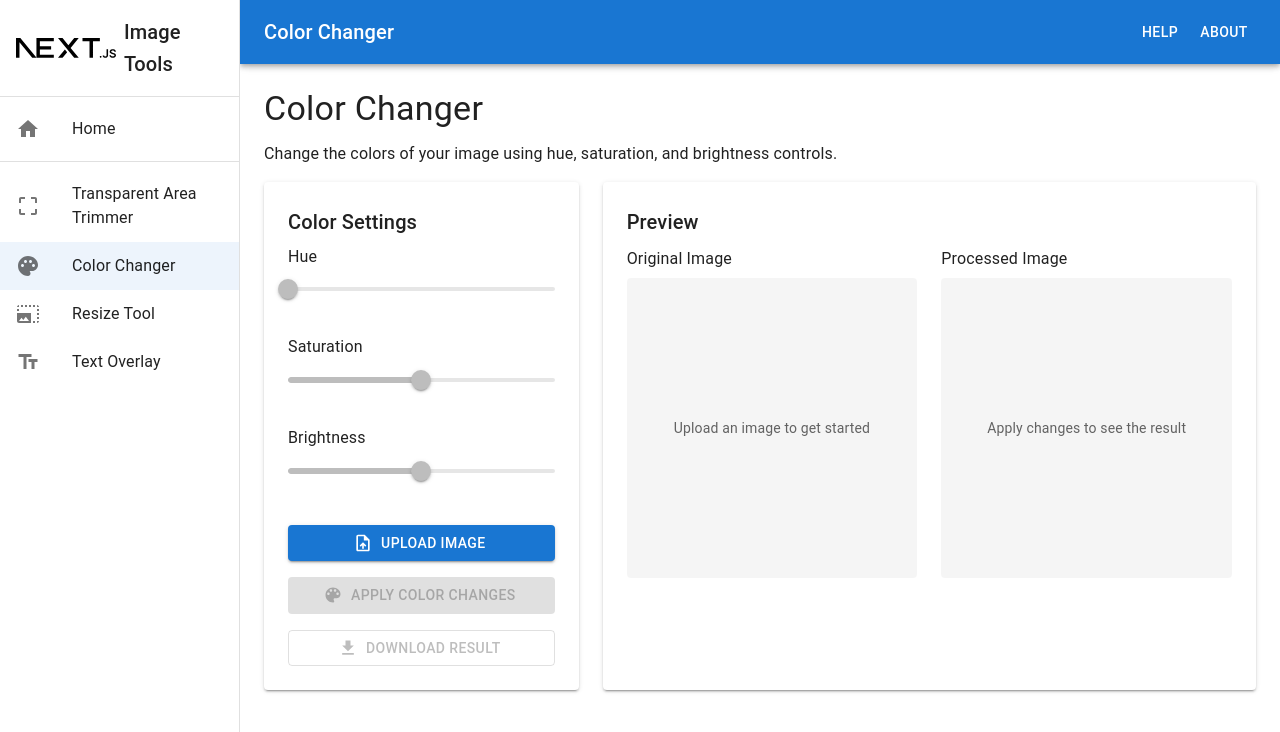
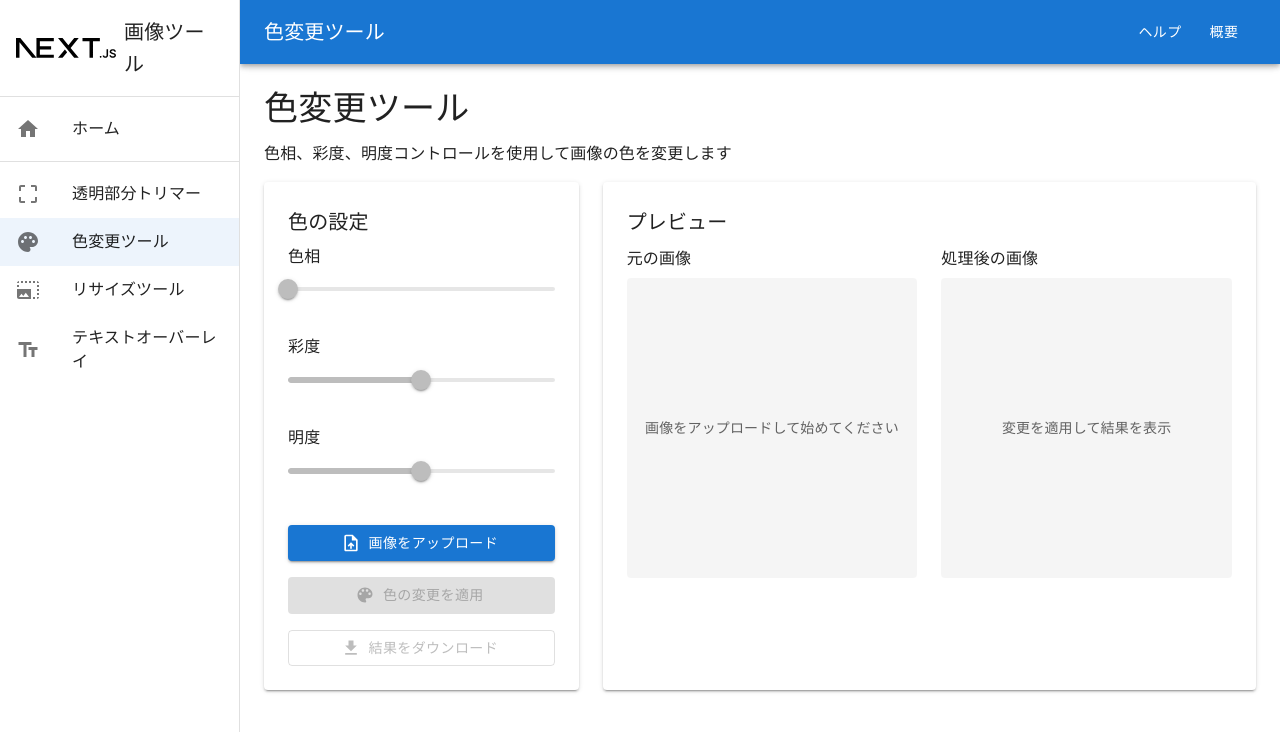
Before and after one commit to umekan/vercel-test, a Next.js app: page /tools/color-changer in a window 1280 px wide. Shown: the top 732 px of the page. Built offline with nearby package versions, Linux system fonts and the light colour scheme.

Commit message:
UIの日本語化

```diff
--- a/src/components/layout/Drawer.tsx
+++ b/src/components/layout/Drawer.tsx
@@ -14,6 +14,7 @@ import {
 } from '@mui/material';
 import { useRouter, usePathname } from 'next/navigation';
 import { toolsList } from '@/lib/toolsRegistry';
+import { getTranslations } from '@/lib/i18n';
 import Image from 'next/image';
 
 // Dynamically import Material UI icons
@@ -41,6 +42,7 @@ const iconMap: Record<string, React.ComponentType> = {
 export default function Sidebar({ drawerWidth, mobileOpen, handleDrawerToggle }: SidebarProps) {
   const router = useRouter();
   const pathname = usePathname();
+  const t = getTranslations();
 
   const handleToolSelect = (toolId: string) => {
     router.push(`/tools/${toolId}`);
@@ -62,7 +64,7 @@ export default function Sidebar({ drawerWidth, mobileOpen, handleDrawerToggle }:
           className="dark:invert"
         />
         <Typography variant="h6" component="div" sx={{ flexGrow: 1 }}>
-          Image Tools
+          {t.common.imageTools}
         </Typography>
       </Box>
       <Divider />
@@ -75,7 +77,7 @@ export default function Sidebar({ drawerWidth, mobileOpen, handleDrawerToggle }:
             <ListItemIcon>
               <HomeIcon />
             </ListItemIcon>
-            <ListItemText primary="Home" />
+            <ListItemText primary={t.common.home} />
           </ListItemButton>
         </ListItem>
       </List>
--- a/src/components/layout/Navbar.tsx
+++ b/src/components/layout/Navbar.tsx
@@ -14,6 +14,7 @@ import {
 import MenuIcon from '@mui/icons-material/Menu';
 import { usePathname } from 'next/navigation';
 import { getToolById } from '@/lib/toolsRegistry';
+import { getTranslations } from '@/lib/i18n';
 
 interface NavbarProps {
   drawerWidth: number;
@@ -24,22 +25,23 @@ export default function Navbar({ drawerWidth, handleDrawerToggle }: NavbarProps)
   const theme = useTheme();
   const isMobile = useMediaQuery(theme.breakpoints.down('sm'));
   const pathname = usePathname();
+  const t = getTranslations();
 
   // Get page title based on the current path
   const getPageTitle = () => {
     if (pathname === '/') {
-      return 'Image Processing Tools';
+      return t.common.appName;
     }
 
     if (pathname.startsWith('/tools/')) {
       const toolId = pathname.split('/').pop();
       if (toolId) {
         const tool = getToolById(toolId);
-        return tool ? tool.name : 'Tool Not Found';
+        return tool ? tool.name : t.common.toolNotFound;
       }
     }
 
-    return 'Image Processing Tools';
+    return t.common.appName;
   };
 
   return (
@@ -65,8 +67,8 @@ export default function Navbar({ drawerWidth, handleDrawerToggle }: NavbarProps)
         </Typography>
         {!isMobile && (
           <Box>
-            <Button color="inherit">Help</Button>
-            <Button color="inherit">About</Button>
+            <Button color="inherit">{t.common.help}</Button>
+            <Button color="inherit">{t.common.about}</Button>
           </Box>
         )}
       </Toolbar>
--- a/src/components/tools/ColorChanger.tsx
+++ b/src/components/tools/ColorChanger.tsx
@@ -14,8 +14,10 @@ import {
 import UploadFileIcon from '@mui/icons-material/UploadFile';
 import DownloadIcon from '@mui/icons-material/Download';
 import ColorLensIcon from '@mui/icons-material/ColorLens';
+import { getTranslations } from '@/lib/i18n';
 
 export default function ColorChanger() {
+  const t = getTranslations();
   const [originalImage, setOriginalImage] = useState<string | null>(null);
   const [processedImage, setProcessedImage] = useState<string | null>(null);
   const [isProcessing, setIsProcessing] = useState(false);
@@ -34,7 +36,7 @@ export default function ColorChanger() {
     if (!file) return;
 
     if (!file.type.startsWith('image/')) {
-      setError('Please select an image file');
+      setError(t.tools.common.errorSelectImage);
       return;
     }
 
@@ -56,6 +58,10 @@ export default function ColorChanger() {
     setTimeout(() => {
       try {
         const canvas = canvasRef.current;
+        if (!canvas) {
+          throw new Error('Canvas not available');
+        }
+
         const ctx = canvas.getContext('2d');
 
         if (!ctx) {
@@ -95,7 +101,7 @@ export default function ColorChanger() {
         img.src = originalImage;
 
       } catch (err) {
-        setError('Failed to process image');
+        setError(t.tools.common.errorProcessImage);
         setIsProcessing(false);
         console.error(err);
       }
@@ -116,11 +122,11 @@ export default function ColorChanger() {
   return (
     <Box>
       <Typography variant="h4" gutterBottom>
-        Color Changer
+        {t.tools.colorChanger.name}
       </Typography>
 
       <Typography variant="body1" paragraph>
-        Change the colors of your image using hue, saturation, and brightness controls.
+        {t.tools.colorChanger.description}
       </Typography>
 
       {error && (
@@ -134,11 +140,11 @@ export default function ColorChanger() {
         <Grid item xs={12} md={4}>
           <Paper elevation={2} sx={{ p: 3, height: '100%' }}>
             <Typography variant="h6" gutterBottom>
-              Color Settings
+              {t.tools.colorChanger.colorSettings}
             </Typography>
 
             <Box sx={{ mb: 3 }}>
-              <Typography gutterBottom>Hue</Typography>
+              <Typography gutterBottom>{t.tools.colorChanger.hue}</Typography>
               <Slider
                 value={hue}
                 onChange={(_, value) => setHue(value as number)}
@@ -150,7 +156,7 @@ export default function ColorChanger() {
             </Box>
 
             <Box sx={{ mb: 3 }}>
-              <Typography gutterBottom>Saturation</Typography>
+              <Typography gutterBottom>{t.tools.colorChanger.saturation}</Typography>
               <Slider
                 value={saturation}
                 onChange={(_, value) => setSaturation(value as number)}
@@ -162,7 +168,7 @@ export default function ColorChanger() {
             </Box>
 
             <Box sx={{ mb: 3 }}>
-              <Typography gutterBottom>Brightness</Typography>
+              <Typography gutterBottom>{t.tools.colorChanger.brightness}</Typography>
               <Slider
                 value={brightness}
                 onChange={(_, value) => setBrightness(value as number)}
@@ -189,7 +195,7 @@ export default function ColorChanger() {
                 fullWidth
                 sx={{ mb: 2 }}
               >
-                Upload Image
+                {t.tools.common.uploadImage}
               </Button>
 
               <Button
@@ -201,7 +207,7 @@ export default function ColorChanger() {
                 fullWidth
                 sx={{ mb: 2 }}
               >
-                {isProcessing ? <CircularProgress size={24} /> : 'Apply Color Changes'}
+                {isProcessing ? <CircularProgress size={24} /> : t.tools.colorChanger.applyButton}
               </Button>
 
               <Button
@@ -211,7 +217,7 @@ export default function ColorChanger() {
                 disabled={!processedImage}
                 fullWidth
               >
-                Download Result
+                {t.tools.common.downloadResult}
               </Button>
             </Box>
           </Paper>
@@ -221,13 +227,13 @@ export default function ColorChanger() {
         <Grid item xs={12} md={8}>
           <Paper elevation={2} sx={{ p: 3, height: '100%' }}>
             <Typography variant="h6" gutterBottom>
-              Preview
+              {t.tools.common.preview}
             </Typography>
 
             <Box sx={{ display: 'flex', flexWrap: 'wrap', gap: 3 }}>
               <Box sx={{ flex: 1, minWidth: '280px' }}>
                 <Typography variant="subtitle1" gutterBottom>
-                  Original Image
+                  {t.tools.common.originalImage}
                 </Typography>
                 <Box
                   sx={{
@@ -248,7 +254,7 @@ export default function ColorChanger() {
                     />
                   ) : (
                     <Typography variant="body2" color="text.secondary">
-                      Upload an image to get started
+                      {t.tools.common.uploadToStart}
                     </Typography>
                   )}
                 </Box>
@@ -256,7 +262,7 @@ export default function ColorChanger() {
 
               <Box sx={{ flex: 1, minWidth: '280px' }}>
                 <Typography variant="subtitle1" gutterBottom>
-                  Processed Image
+                  {t.tools.common.processedImage}
                 </Typography>
                 <Box
                   sx={{
@@ -279,7 +285,7 @@ export default function ColorChanger() {
                     />
                   ) : (
                     <Typography variant="body2" color="text.secondary">
-                      Apply changes to see the result
+                      {t.tools.colorChanger.applyToSee}
                     </Typography>
                   )}
                 </Box>
--- a/src/components/tools/TransparentTrimmer.tsx
+++ b/src/components/tools/TransparentTrimmer.tsx
@@ -17,8 +17,10 @@ import {
 import UploadFileIcon from '@mui/icons-material/UploadFile';
 import DownloadIcon from '@mui/icons-material/Download';
 import CropIcon from '@mui/icons-material/Crop';
+import { getTranslations } from '@/lib/i18n';
 
 export default function TransparentTrimmer() {
+  const t = getTranslations();
   const [originalImage, setOriginalImage] = useState<string | null>(null);
   const [processedImage, setProcessedImage] = useState<string | null>(null);
   const [isProcessing, setIsProcessing] = useState(false);
@@ -39,7 +41,7 @@ export default function TransparentTrimmer() {
     if (!file) return;
 
     if (!file.type.startsWith('image/')) {
-      setError('Please select an image file');
+      setError(t.tools.common.errorSelectImage);
       return;
     }
 
@@ -61,6 +63,10 @@ export default function TransparentTrimmer() {
     setTimeout(() => {
       try {
         const canvas = canvasRef.current;
+        if (!canvas) {
+          throw new Error('Canvas not available');
+        }
+
         const ctx = canvas.getContext('2d');
 
         if (!ctx) {
@@ -112,7 +118,7 @@ export default function TransparentTrimmer() {
         img.src = originalImage;
 
       } catch (err) {
-        setError('Failed to process image');
+        setError(t.tools.common.errorProcessImage);
         setIsProcessing(false);
         console.error(err);
       }
@@ -133,12 +139,11 @@ export default function TransparentTrimmer() {
   return (
     <Box>
       <Typography variant="h4" gutterBottom>
-        Transparent Area Trimmer
+        {t.tools.transparentTrimmer.name}
       </Typography>
 
       <Typography variant="body1" paragraph>
-        This tool automatically detects and trims transparent areas from your images.
-        Upload a PNG with transparency to get started.
+        {t.tools.transparentTrimmer.description}
       </Typography>
 
       {error && (
@@ -152,11 +157,11 @@ export default function TransparentTrimmer() {
         <Grid item xs={12} md={4}>
           <Paper elevation={2} sx={{ p: 3, height: '100%' }}>
             <Typography variant="h6" gutterBottom>
-              Settings
+              {t.tools.common.settings}
             </Typography>
 
             <Box sx={{ mb: 3 }}>
-              <Typography gutterBottom>Transparency Threshold</Typography>
+              <Typography gutterBottom>{t.tools.transparentTrimmer.transparencyThreshold}</Typography>
               <Slider
                 value={threshold}
                 onChange={(_, value) => setThreshold(value as number)}
@@ -168,7 +173,7 @@ export default function TransparentTrimmer() {
             </Box>
 
             <Box sx={{ mb: 3 }}>
-              <Typography gutterBottom>Padding (px)</Typography>
+              <Typography gutterBottom>{t.tools.transparentTrimmer.padding}</Typography>
               <Slider
                 value={padding}
                 onChange={(_, value) => setPadding(value as number)}
@@ -187,7 +192,7 @@ export default function TransparentTrimmer() {
                   disabled={!originalImage}
                 />
               }
-              label="Preserve Aspect Ratio"
+              label={t.tools.transparentTrimmer.preserveAspectRatio}
             />
 
             <Box sx={{ mt: 4 }}>
@@ -206,7 +211,7 @@ export default function TransparentTrimmer() {
                 fullWidth
                 sx={{ mb: 2 }}
               >
-                Upload Image
+                {t.tools.common.uploadImage}
               </Button>
 
               <Button
@@ -218,7 +223,7 @@ export default function TransparentTrimmer() {
                 fullWidth
                 sx={{ mb: 2 }}
               >
-                {isProcessing ? <CircularProgress size={24} /> : 'Trim Transparent Areas'}
+                {isProcessing ? <CircularProgress size={24} /> : t.tools.transparentTrimmer.trimButton}
               </Button>
 
               <Button
@@ -228,7 +233,7 @@ export default function TransparentTrimmer() {
                 disabled={!processedImage}
                 fullWidth
               >
-                Download Result
+                {t.tools.common.downloadResult}
               </Button>
             </Box>
           </Paper>
@@ -238,13 +243,13 @@ export default function TransparentTrimmer() {
         <Grid item xs={12} md={8}>
           <Paper elevation={2} sx={{ p: 3, height: '100%', display: 'flex', flexDirection: 'column' }}>
             <Typography variant="h6" gutterBottom>
-              Preview
+              {t.tools.common.preview}
             </Typography>
 
             <Box sx={{ display: 'flex', flexWrap: 'wrap', gap: 3, flexGrow: 1 }}>
               <Box sx={{ flex: 1, minWidth: '280px' }}>
                 <Typography variant="subtitle1" gutterBottom>
-                  Original Image
+                  {t.tools.common.originalImage}
                 </Typography>
                 <Box
                   sx={{
@@ -266,7 +271,7 @@ export default function TransparentTrimmer() {
                     />
                   ) : (
                     <Typography variant="body2" color="text.secondary">
-                      Upload an image to get started
+                      {t.tools.common.uploadToStart}
                     </Typography>
                   )}
                 </Box>
@@ -276,7 +281,7 @@ export default function TransparentTrimmer() {
 
               <Box sx={{ flex: 1, minWidth: '280px' }}>
                 <Typography variant="subtitle1" gutterBottom>
-                  Processed Image
+                  {t.tools.common.processedImage}
                 </Typography>
                 <Box
                   sx={{
@@ -300,7 +305,7 @@ export default function TransparentTrimmer() {
                     />
                   ) : (
                     <Typography variant="body2" color="text.secondary">
-                      Process an image to see the result
+                      {t.tools.transparentTrimmer.processToSee}
                     </Typography>
                   )}
                 </Box>
--- /dev/null
+++ b/src/lib/i18n.ts
@@ -0,0 +1,125 @@
+// Localization system for the application
+
+// Define the structure of our translations
+export interface Translations {
+  common: {
+    appName: string;
+    imageTools: string;
+    home: string;
+    help: string;
+    about: string;
+    openTool: string;
+    toolNotFound: string;
+    backToHome: string;
+    getStarted: string;
+  };
+  pages: {
+    home: {
+      title: string;
+      subtitle: string;
+      selectTool: string;
+    };
+    notFound: {
+      title: string;
+      message: string;
+    };
+  };
+  tools: {
+    common: {
+      settings: string;
+      preview: string;
+      originalImage: string;
+      processedImage: string;
+      uploadImage: string;
+      downloadResult: string;
+      uploadToStart: string;
+      errorSelectImage: string;
+      errorProcessImage: string;
+    };
+    transparentTrimmer: {
+      name: string;
+      description: string;
+      transparencyThreshold: string;
+      padding: string;
+      preserveAspectRatio: string;
+      trimButton: string;
+      processToSee: string;
+    };
+    colorChanger: {
+      name: string;
+      description: string;
+      colorSettings: string;
+      hue: string;
+      saturation: string;
+      brightness: string;
+      applyButton: string;
+      applyToSee: string;
+    };
+  };
+}
+
+// Japanese translations
+export const ja: Translations = {
+  common: {
+    appName: '画像処理ツール',
+    imageTools: '画像ツール',
+    home: 'ホーム',
+    help: 'ヘルプ',
+    about: '概要',
+    openTool: 'ツールを開く',
+    toolNotFound: 'ツールが見つかりません',
+    backToHome: 'ホームに戻る',
+    getStarted: '始める',
+  },
+  pages: {
+    home: {
+      title: '画像処理ツール',
+      subtitle: '画像を操作するための便利なツールコレクション',
+      selectTool: 'サイドバーまたは上のカードからツールを選択して始めてください。',
+    },
+    notFound: {
+      title: 'ページが見つかりません',
+      message: 'お探しのツールまたはページは存在しないか、移動されました。',
+    },
+  },
+  tools: {
+    common: {
+      settings: '設定',
+      preview: 'プレビュー',
+      originalImage: '元の画像',
+      processedImage: '処理後の画像',
+      uploadImage: '画像をアップロード',
+      downloadResult: '結果をダウンロード',
+      uploadToStart: '画像をアップロードして始めてください',
+      errorSelectImage: '画像ファイルを選択してください',
+      errorProcessImage: '画像の処理に失敗しました',
+    },
+    transparentTrimmer: {
+      name: '透明部分トリマー',
+      description: '画像から透明な領域を自動的に検出して切り取ります',
+      transparencyThreshold: '透明度のしきい値',
+      padding: '余白 (px)',
+      preserveAspectRatio: 'アスペクト比を保持',
+      trimButton: '透明部分を切り取る',
+      processToSee: '画像を処理して結果を表示',
+    },
+    colorChanger: {
+      name: '色変更ツール',
+      description: '色相、彩度、明度コントロールを使用して画像の色を変更します',
+      colorSettings: '色の設定',
+      hue: '色相',
+      saturation: '彩度',
+      brightness: '明度',
+      applyButton: '色の変更を適用',
+      applyToSee: '変更を適用して結果を表示',
+    },
+  },
+};
+
+// Default language
+export const defaultLanguage = 'ja';
+
+// Get translations
+export function getTranslations(): Translations {
+  return ja;
+}
--- a/src/lib/toolsRegistry.ts
+++ b/src/lib/toolsRegistry.ts
@@ -1,29 +1,33 @@
 import { Tool } from '@/types/tools';
+import { getTranslations } from './i18n';
+
+// Get translations
+const t = getTranslations();
 
 // Define all available tools
 export const toolsList: Tool[] = [
   {
     id: 'transparent-trimmer',
-    name: 'Transparent Area Trimmer',
-    description: 'Automatically trim transparent areas from images',
+    name: t.tools.transparentTrimmer.name,
+    description: t.tools.transparentTrimmer.description,
     icon: 'CropFree',
   },
   {
     id: 'color-changer',
-    name: 'Color Changer',
-    description: 'Change specific colors in your images',
+    name: t.tools.colorChanger.name,
+    description: t.tools.colorChanger.description,
     icon: 'Palette',
   },
   {
     id: 'resize-tool',
-    name: 'Resize Tool',
-    description: 'Resize images to specific dimensions',
+    name: 'リサイズツール',
+    description: '画像を特定のサイズに変更します',
     icon: 'PhotoSizeSelectLarge',
   },
   {
     id: 'text-overlay',
-    name: 'Text Overlay',
-    description: 'Add text to your images',
+    name: 'テキストオーバーレイ',
+    description: '画像にテキストを追加します',
     icon: 'TextFields',
   },
 ];
```
Also changed, not shown: src/app/not-found.tsx (+5 -3 lines), src/app/page.tsx (+6 -4 lines).
